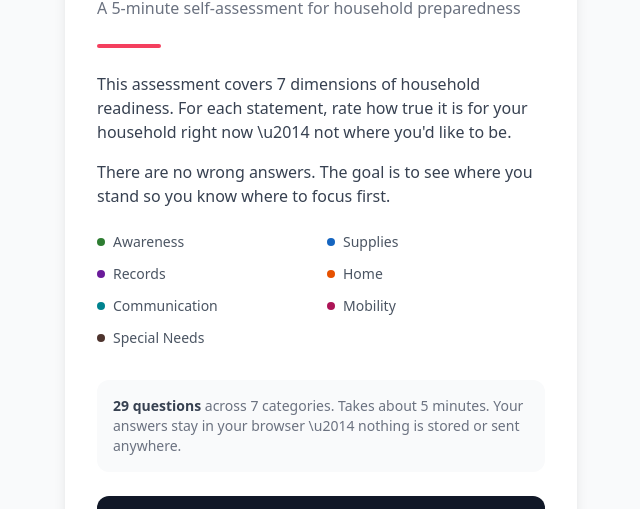
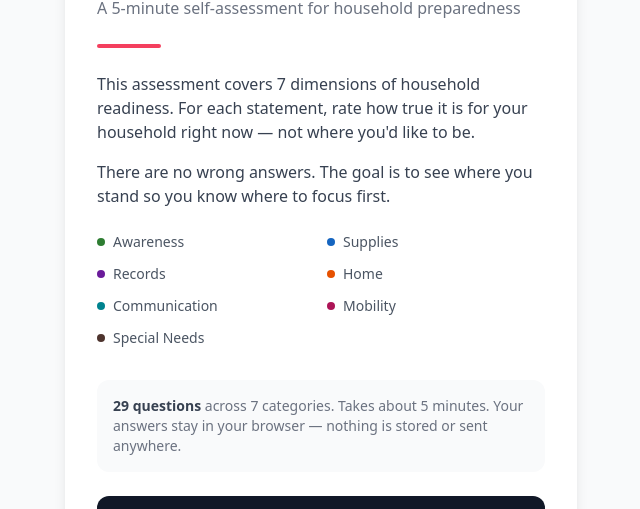
Before and after one commit to akhalayleh/ready-score, a React (Vite) app: page / in a window 1280 px wide. Shown: the part 152-661 px from the top of the page, without its empty margins (319-959 px from the left). Built offline with nearby package versions, Linux system fonts and the light colour scheme.

Commit message:
Fix em dash rendering (replace escaped unicode with actual characters)

```diff
--- a/src/ReadyScore.jsx
+++ b/src/ReadyScore.jsx
@@ -107,8 +107,8 @@ function getGapMessage(catId, score, maxScore) {
     records: "Document access is the most common friction point people report after a disruption. The fix is a one-time organizational project (2-3 hours) plus a quarterly review habit.",
     home: "Your home is your first line of defense. Most disruptions are shelter-in-place situations, not evacuations. A week of self-sufficiency buys you time while systems recover.",
     communication: "Cell networks are the first infrastructure to degrade under load. Having a plan that doesn't depend entirely on your phone working normally is a gap most households never address until it's too late.",
-    mobility: "This isn't about crisis \u2014 it's about optionality. Knowing your exit terms and having your life organized to move quickly serves you for job offers, family situations, and opportunities just as much as emergencies.",
-    special: "The people and animals who depend on you have needs that generic preparedness doesn't cover. Addressing them specifically \u2014 and writing it down so others can help \u2014 is what separates a real plan from a vague intention.",
+    mobility: "This isn't about crisis — it's about optionality. Knowing your exit terms and having your life organized to move quickly serves you for job offers, family situations, and opportunities just as much as emergencies.",
+    special: "The people and animals who depend on you have needs that generic preparedness doesn't cover. Addressing them specifically — and writing it down so others can help — is what separates a real plan from a vague intention.",
   };
   return messages[catId];
 }
@@ -117,7 +117,7 @@ function getOverallMessage(totalPct) {
   if (totalPct >= 0.85) return { level: "Strong", color: "#2e7d32", message: "You're well ahead of most households. Focus on maintaining what you've built and closing any remaining gaps." };
   if (totalPct >= 0.65) return { level: "Solid foundation", color: "#1565c0", message: "You've done more than most. A few targeted improvements would make a meaningful difference." };
   if (totalPct >= 0.40) return { level: "Getting started", color: "#e65100", message: "You've taken some steps. The good news: the highest-impact improvements are usually the quickest to do." };
-  return { level: "Fresh start", color: "#ad1457", message: "You're starting from scratch, which is actually a great position \u2014 no bad habits to undo. Start with Supplies (your go-bag) for the fastest win." };
+  return { level: "Fresh start", color: "#ad1457", message: "You're starting from scratch, which is actually a great position — no bad habits to undo. Start with Supplies (your go-bag) for the fastest win." };
 }
 
 // ─── Main Component ───
@@ -169,7 +169,7 @@ export default function ReadyScore() {
           <div className="h-1 w-16 bg-rose-500 rounded mb-6"></div>
           <p className="text-gray-700 mb-4">
             This assessment covers 7 dimensions of household readiness. For each statement,
-            rate how true it is for your household right now \u2014 not where you'd like to be.
+            rate how true it is for your household right now — not where you'd like to be.
           </p>
           <p className="text-gray-700 mb-6">
             There are no wrong answers. The goal is to see where you stand so you know
@@ -186,7 +186,7 @@ export default function ReadyScore() {
           <div className="bg-gray-50 rounded-xl p-4 mb-6">
             <p className="text-sm text-gray-500">
               <span className="font-semibold text-gray-700">{totalQuestions} questions</span> across 7 categories.
-              Takes about 5 minutes. Your answers stay in your browser \u2014 nothing is stored or sent anywhere.
+              Takes about 5 minutes. Your answers stay in your browser — nothing is stored or sent anywhere.
             </p>
           </div>
           <button
@@ -282,7 +282,7 @@ export default function ReadyScore() {
           <div className="bg-gray-900 rounded-2xl p-6 mb-6 text-center">
             <p className="text-gray-300 text-sm mb-2">This assessment is part of a full course on household preparedness.</p>
             <p className="text-white font-semibold mb-3">
-              7 modules covering everything from go-bags to relocation readiness \u2014 all sourced to official guidance, all designed for urban households.
+              7 modules covering everything from go-bags to relocation readiness — all sourced to official guidance, all designed for urban households.
             </p>
             <p className="text-gray-400 text-sm">[your-course-url]</p>
           </div>
```
